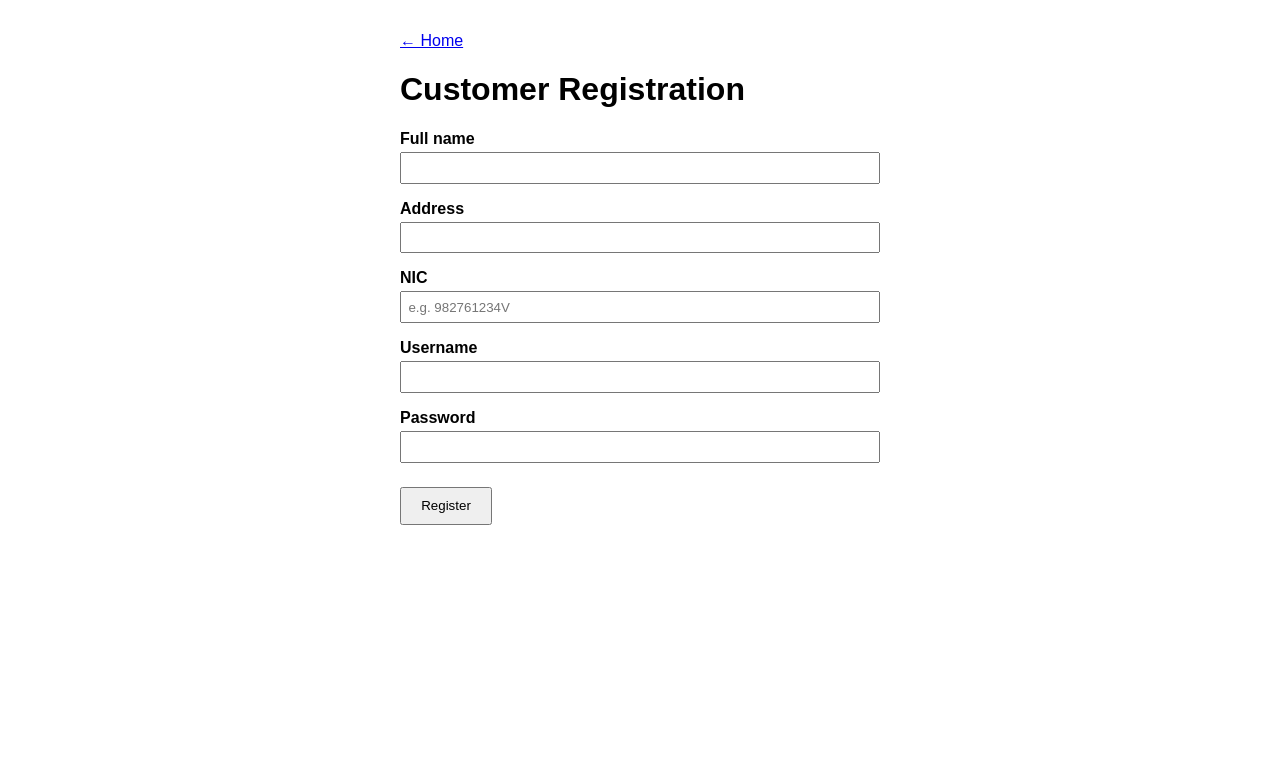
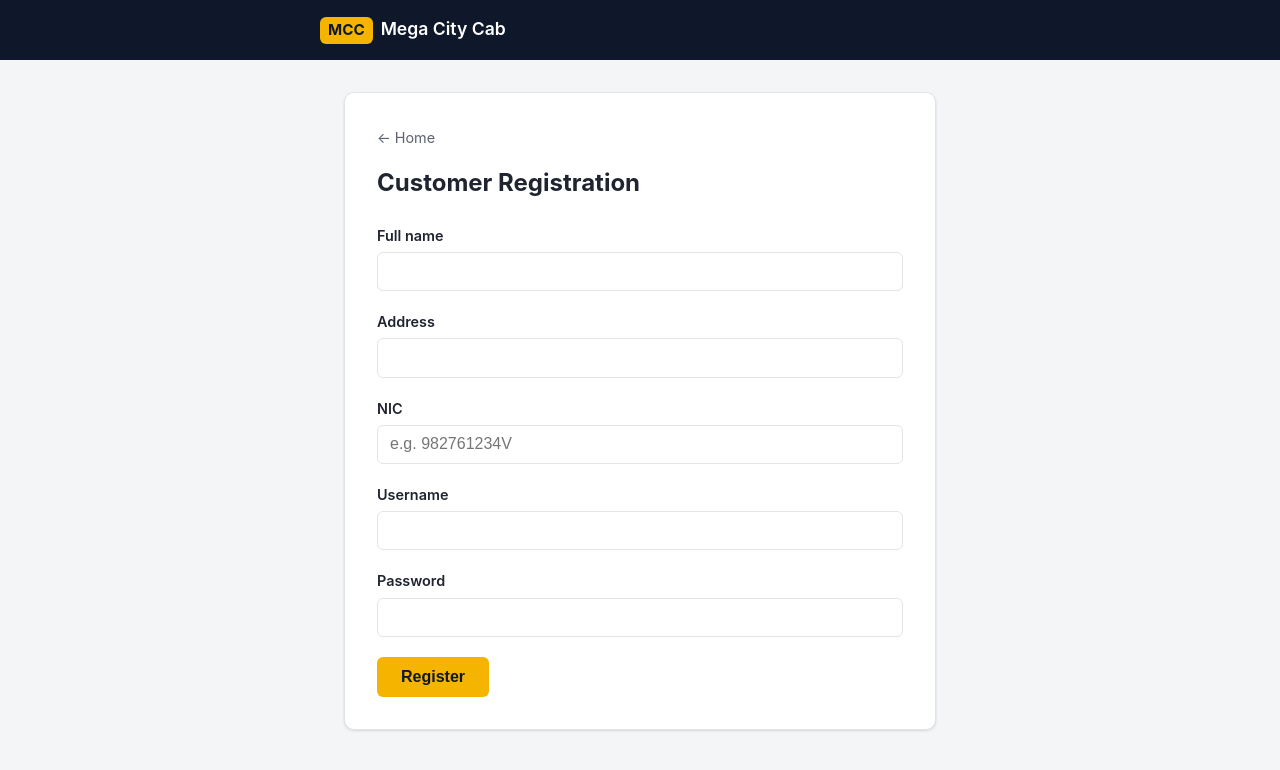
Before and after one commit to thejackalcodm-ai/mega-cabs-, a Spring Boot app: page /register in a window 1280 px wide. Shown: the top 770 px of the page. Run offline with Spring Boot 4, Linux system fonts and the light colour scheme.

Commit message:
style: redesign the UI with a shared stylesheet
- static/css/style.css: a small consistent design system (header/brand
  bar, card layout, form styling, error/success states, menu list)
  instead of ad hoc per-page inline styles
- index.html, register.html, registration-success.html all rewritten
  to share it, with proper semantic structure (header, main, card)
- Verified with a real headless browser against the running app after
  rebuilding: home page, registration form, and the success page (with
  a live-generated registration number) all render correctly with the
  new styles actually applied - not just checked as HTML/CSS in isolation
- Full test suite still 21/21 passing

Co-Authored-By: Claude Sonnet 5 <noreply@anthropic.com>
Claude-Session: https://claude.ai/code/session_01BAeKS6XCH6rqywfLpp8VFQ

```diff
--- /dev/null
+++ b/src/main/resources/static/css/style.css
@@ -0,0 +1,197 @@
+:root {
+    --color-bg: #f4f5f7;
+    --color-surface: #ffffff;
+    --color-text: #1f2430;
+    --color-text-muted: #5c6270;
+    --color-primary: #0f172a;
+    --color-accent: #f5b400;
+    --color-accent-dark: #d99e00;
+    --color-border: #e2e4e9;
+    --color-error: #b00020;
+    --color-error-bg: #fdecea;
+    --radius: 10px;
+    --shadow: 0 1px 3px rgba(15, 23, 42, 0.08), 0 1px 2px rgba(15, 23, 42, 0.06);
+}
+
+* {
+    box-sizing: border-box;
+}
+
+body {
+    margin: 0;
+    font-family: -apple-system, BlinkMacSystemFont, "Segoe UI", Roboto, Helvetica, Arial, sans-serif;
+    background: var(--color-bg);
+    color: var(--color-text);
+    line-height: 1.5;
+}
+
+header.site-header {
+    background: var(--color-primary);
+    color: #fff;
+    padding: 1rem 1.5rem;
+}
+
+header.site-header .brand {
+    display: flex;
+    align-items: baseline;
+    gap: 0.5rem;
+    max-width: 640px;
+    margin: 0 auto;
+}
+
+header.site-header .brand-mark {
+    background: var(--color-accent);
+    color: var(--color-primary);
+    font-weight: 700;
+    border-radius: 6px;
+    padding: 0.15rem 0.5rem;
+    font-size: 0.95rem;
+}
+
+header.site-header h1 {
+    font-size: 1.1rem;
+    margin: 0;
+    font-weight: 600;
+}
+
+main {
+    max-width: 640px;
+    margin: 2rem auto;
+    padding: 0 1.5rem;
+}
+
+.card {
+    background: var(--color-surface);
+    border: 1px solid var(--color-border);
+    border-radius: var(--radius);
+    box-shadow: var(--shadow);
+    padding: 2rem;
+}
+
+.back-link {
+    display: inline-block;
+    color: var(--color-text-muted);
+    text-decoration: none;
+    font-size: 0.9rem;
+    margin-bottom: 1rem;
+}
+
+.back-link:hover {
+    color: var(--color-text);
+}
+
+h2.page-title {
+    margin-top: 0;
+    margin-bottom: 1.5rem;
+    font-size: 1.5rem;
+}
+
+p.page-lead {
+    color: var(--color-text-muted);
+    margin-top: -1rem;
+    margin-bottom: 1.5rem;
+}
+
+.field {
+    margin-bottom: 1.25rem;
+}
+
+.field label {
+    display: block;
+    font-weight: 600;
+    font-size: 0.9rem;
+    margin-bottom: 0.35rem;
+}
+
+.field input {
+    width: 100%;
+    padding: 0.6rem 0.75rem;
+    border: 1px solid var(--color-border);
+    border-radius: 6px;
+    font-size: 1rem;
+    background: var(--color-surface);
+    color: var(--color-text);
+}
+
+.field input:focus {
+    outline: none;
+    border-color: var(--color-accent-dark);
+    box-shadow: 0 0 0 3px rgba(245, 180, 0, 0.25);
+}
+
+.field-error {
+    color: var(--color-error);
+    font-size: 0.85rem;
+    margin-top: 0.35rem;
+}
+
+.alert-error {
+    background: var(--color-error-bg);
+    color: var(--color-error);
+    border: 1px solid rgba(176, 0, 32, 0.25);
+    border-radius: 8px;
+    padding: 0.75rem 1rem;
+    margin-bottom: 1.5rem;
+    font-size: 0.9rem;
+}
+
+.btn-primary {
+    display: inline-block;
+    background: var(--color-accent);
+    color: var(--color-primary);
+    border: none;
+    border-radius: 6px;
+    padding: 0.7rem 1.5rem;
+    font-size: 1rem;
+    font-weight: 600;
+    cursor: pointer;
+}
+
+.btn-primary:hover {
+    background: var(--color-accent-dark);
+}
+
+.menu-list {
+    list-style: none;
+    padding: 0;
+    margin: 0;
+}
+
+.menu-list li + li {
+    margin-top: 0.5rem;
+}
+
+.menu-list a {
+    display: block;
+    padding: 0.85rem 1rem;
+    background: var(--color-bg);
+    border: 1px solid var(--color-border);
+    border-radius: 8px;
+    color: var(--color-text);
+    text-decoration: none;
+    font-weight: 500;
+}
+
+.menu-list a:hover {
+    border-color: var(--color-accent-dark);
+}
+
+.registration-no-box {
+    background: var(--color-bg);
+    border: 1px dashed var(--color-accent-dark);
+    border-radius: 8px;
+    padding: 1rem 1.25rem;
+    text-align: center;
+    margin: 1.25rem 0;
+}
+
+.registration-no-box .value {
+    font-size: 1.5rem;
+    font-weight: 700;
+    letter-spacing: 0.02em;
+}
+
+.status-note {
+    color: var(--color-text-muted);
+    font-size: 0.9rem;
+}
--- a/src/main/resources/templates/register.html
+++ b/src/main/resources/templates/register.html
@@ -2,44 +2,58 @@
 <html lang="en" xmlns:th="http://www.thymeleaf.org">
 <head>
     <meta charset="UTF-8">
+    <meta name="viewport" content="width=device-width, initial-scale=1">
     <title>Register | Mega City Cab</title>
-    <style>
-        body { font-family: sans-serif; max-width: 480px; margin: 2rem auto; padding: 0 1rem; }
-        label { display: block; margin-top: 1rem; font-weight: bold; }
-        input { width: 100%; padding: 0.4rem; margin-top: 0.25rem; box-sizing: border-box; }
-        .error { color: #b00020; font-size: 0.9rem; margin-top: 0.25rem; }
-        .form-error { color: #b00020; border: 1px solid #b00020; padding: 0.75rem; margin-top: 1rem; }
-        button { margin-top: 1.5rem; padding: 0.6rem 1.2rem; }
-    </style>
+    <link rel="stylesheet" th:href="@{/css/style.css}">
 </head>
 <body>
-    <p><a th:href="@{/}">&larr; Home</a></p>
-    <h1>Customer Registration</h1>
+    <header class="site-header">
+        <div class="brand">
+            <span class="brand-mark">MCC</span>
+            <h1>Mega City Cab</h1>
+        </div>
+    </header>
+    <main>
+        <div class="card">
+            <a class="back-link" th:href="@{/}">&larr; Home</a>
+            <h2 class="page-title">Customer Registration</h2>
 
-    <div class="form-error" th:if="${errorMessage}" th:text="${errorMessage}"></div>
+            <div class="alert-error" th:if="${errorMessage}" th:text="${errorMessage}"></div>
 
             <form th:action="@{/register}" th:object="${customerRegistrationRequest}" method="post">
+                <div class="field">
                     <label for="name">Full name</label>
                     <input type="text" id="name" th:field="*{name}"/>
-        <div class="error" th:if="${#fields.hasErrors('name')}" th:errors="*{name}"></div>
+                    <div class="field-error" th:if="${#fields.hasErrors('name')}" th:errors="*{name}"></div>
+                </div>
 
+                <div class="field">
                     <label for="address">Address</label>
                     <input type="text" id="address" th:field="*{address}"/>
-        <div class="error" th:if="${#fields.hasErrors('address')}" th:errors="*{address}"></div>
+                    <div class="field-error" th:if="${#fields.hasErrors('address')}" th:errors="*{address}"></div>
+                </div>
 
+                <div class="field">
                     <label for="nic">NIC</label>
                     <input type="text" id="nic" th:field="*{nic}" placeholder="e.g. 982761234V"/>
-        <div class="error" th:if="${#fields.hasErrors('nic')}" th:errors="*{nic}"></div>
+                    <div class="field-error" th:if="${#fields.hasErrors('nic')}" th:errors="*{nic}"></div>
+                </div>
 
+                <div class="field">
                     <label for="username">Username</label>
                     <input type="text" id="username" th:field="*{username}"/>
-        <div class="error" th:if="${#fields.hasErrors('username')}" th:errors="*{username}"></div>
+                    <div class="field-error" th:if="${#fields.hasErrors('username')}" th:errors="*{username}"></div>
+                </div>
 
+                <div class="field">
                     <label for="password">Password</label>
                     <input type="password" id="password" th:field="*{password}"/>
-        <div class="error" th:if="${#fields.hasErrors('password')}" th:errors="*{password}"></div>
+                    <div class="field-error" th:if="${#fields.hasErrors('password')}" th:errors="*{password}"></div>
+                </div>
 
-        <button type="submit">Register</button>
+                <button type="submit" class="btn-primary">Register</button>
             </form>
+        </div>
+    </main>
 </body>
 </html>
```
Also changed, not shown: src/main/resources/templates/index.html (+21 -9 lines), src/main/resources/templates/registration-success.html (+20 -10 lines), 1 other file. Lines whose indentation alone changed are shown as unchanged.
